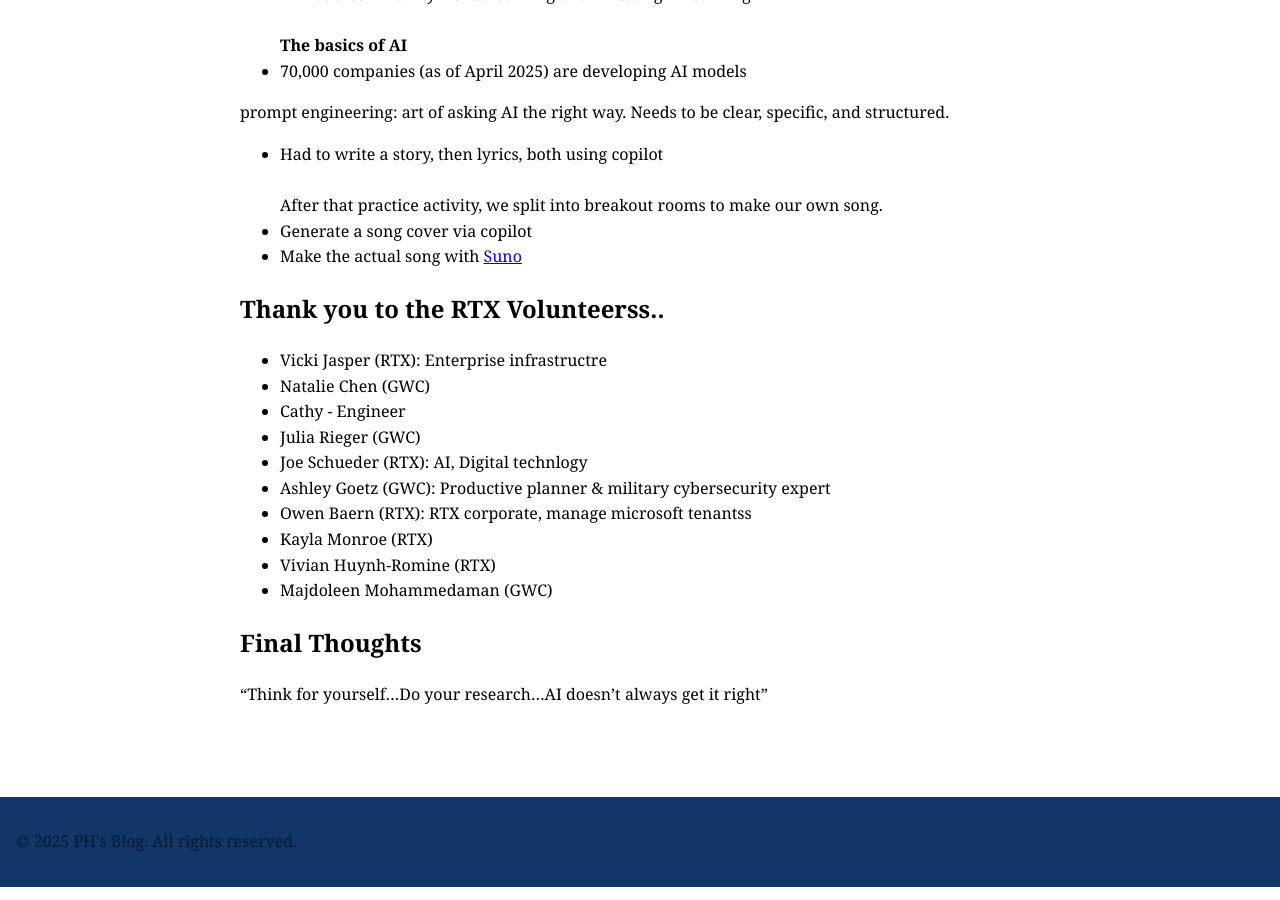
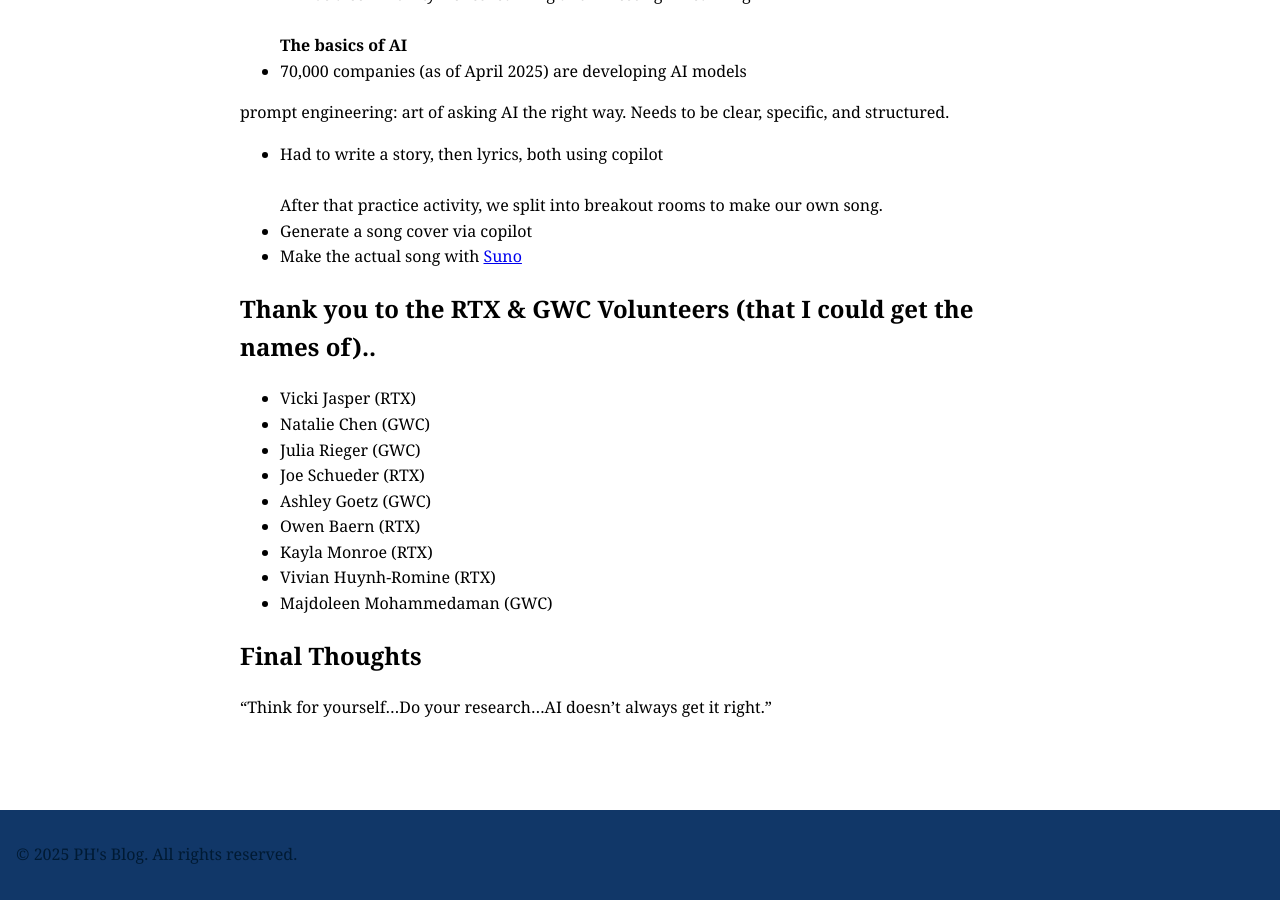
Before and after one commit to CaptainSapphire/PH-s-Blog, a Jekyll site: the page built from _posts/2025-07-21-Unlocking Creativity with AI: Express Your Unique Inner Music Through AI with RTX.md, in a window 1280 px wide and 900 px high, scrolled down 1224 px. Built offline with Jekyll 4.4.1, drawn with Linux system fonts in a browser that asks for light colours.

Commit message:
Update 2025-07-21-Unlocking Creativity with AI: Express Your Unique Inner Music Through AI with RTX.md

```diff
--- a/_posts/2025-07-21-Unlocking Creativity with AI: Express Your Unique Inner Music Through AI with RTX.md
+++ b/_posts/2025-07-21-Unlocking Creativity with AI: Express Your Unique Inner Music Through AI with RTX.md
@@ -31,17 +31,16 @@ After that practice activity, we split into breakout rooms to make our own song.
 - Generate a song cover via copilot
 - Make the actual song with [Suno](https://suno.com/home)
 
-## Thank you to the RTX Volunteerss..
--  Vicki Jasper (RTX): Enterprise infrastructre
+## Thank you to the RTX & GWC Volunteers (that I could get the names of)..
+-  Vicki Jasper (RTX)
 -  Natalie Chen (GWC)
--  Cathy - Engineer
 -  Julia Rieger (GWC)
--  Joe Schueder (RTX): AI, Digital technlogy
--  Ashley Goetz (GWC): Productive planner & military cybersecurity expert
--  Owen Baern (RTX): RTX corporate, manage microsoft tenantss
+-  Joe Schueder (RTX)
+-  Ashley Goetz (GWC)
+-  Owen Baern (RTX)
 -   Kayla Monroe (RTX)
 -   Vivian Huynh-Romine (RTX)
 -   Majdoleen Mohammedaman (GWC)
 
 ## Final Thoughts
-"Think for yourself...Do your research...AI doesn't always get it right"
+"Think for yourself...Do your research...AI doesn't always get it right."
```
